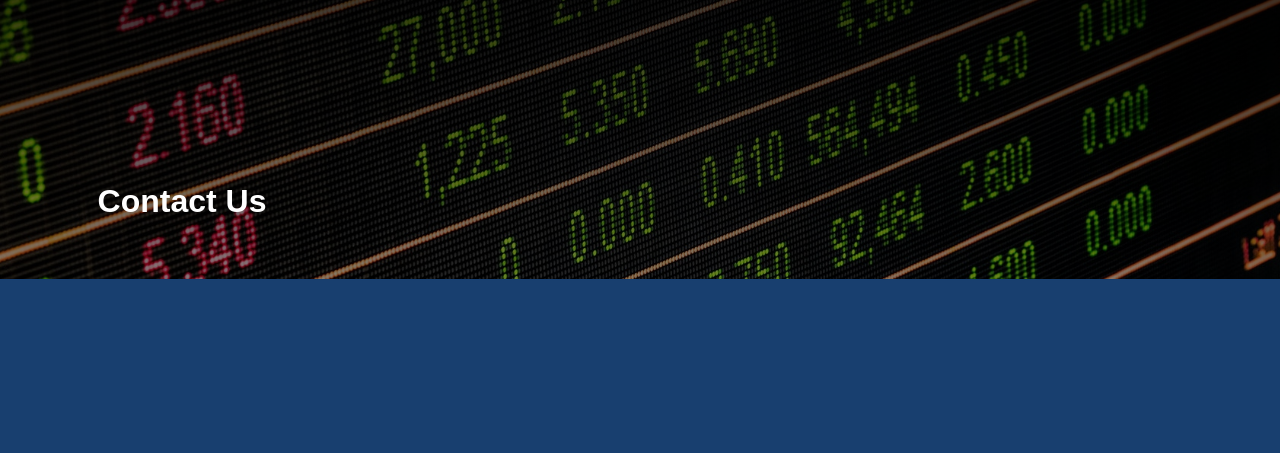
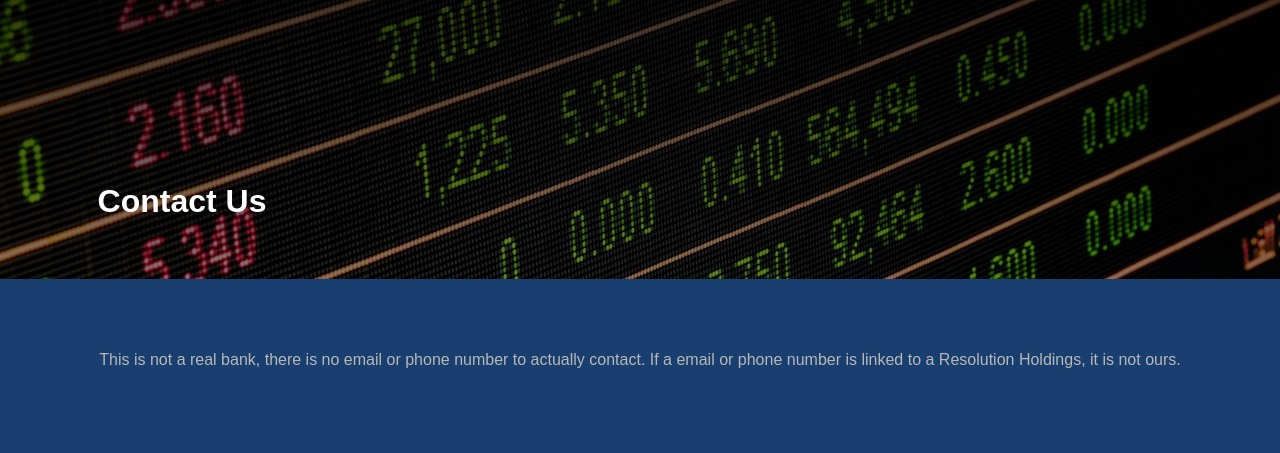
Before and after one commit to cjordanOU/Resolution-Holdings, a PHP site: page /contact.php in a window 1280 px wide. Shown: the part 49-502 px from the top of the page. Run offline with PHP 8.4, Linux system fonts and the light colour scheme.

Commit message:
Update contact.php

```diff
--- a/contact.php
+++ b/contact.php
@@ -22,6 +22,13 @@
         </div>
 
         <section>
+
+
+            <div class="centered container">
+                <p> This is not a real bank, there is no email or phone number to actually contact. If a email or phone number is linked to a
+                    Resolution Holdings, it is not ours.
+                </p>
+            </div>
         </section>
     </body>
 </html>
```
